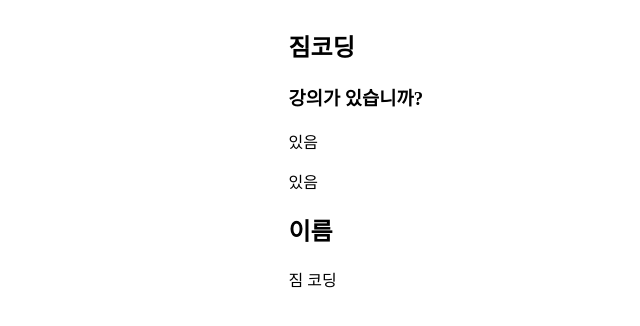
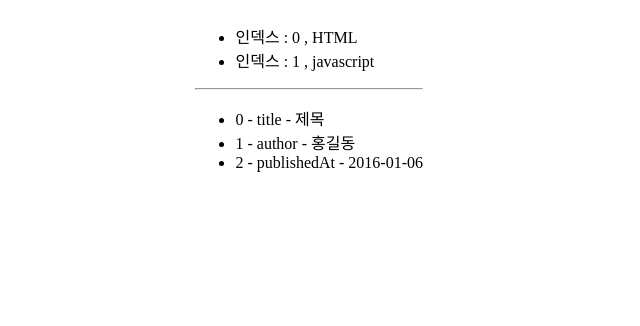
Before and after one commit to navskh/Vue3_Start, a Vue app in the folder learn-vue3/: page / in a window 1280 px wide. Shown: the top 326 px of the page, without its empty margins (217-857 px from the left). Built offline with nearby package versions, Linux system fonts and the light colour scheme.

Commit message:
2022-0819 update

```diff
--- a/learn-vue3/src/App.vue
+++ b/learn-vue3/src/App.vue
@@ -1,48 +1,43 @@
 <template>
 	<div>
-		<h2>{{ teacher.name }}</h2>
-		<h3>강의가 있습니까?</h3>
-		<!-- <p>{{ teacher.lectures.length > 0 ? '있음' : '없음' }}</p> -->
-		<p>{{ hasLecture }}</p>
-		<p>{{ existLecture() }}</p>
-		<h2>이름</h2>
-		<p>{{ fullName }}</p>
+		<ul>
+			<template v-for="(item, index) in evenItems" :key="item.id">
+				<!-- <li v-if="item.id % 2 === 0"> -->
+				<li>인덱스 : {{ index }} , {{ item.message }}</li>
+			</template>
+		</ul>
+		<hr />
+		<ul>
+			<li v-for="(value, key, index) in myObject" :key="key">
+				{{ index }} - {{ key }} - {{ value }}
+			</li>
+		</ul>
 	</div>
 </template>
 
 <script>
-import { reactive, computed, ref } from 'vue';
+import { reactive, computed } from 'vue';
 export default {
 	setup() {
-		const teacher = reactive({
-			name: '짐코딩',
-			lectures: ['HTML/CSS', 'Javascript', 'VUe3'],
+		const items = reactive([
+			{ id: 1, message: 'JAVA' },
+			{ id: 2, message: 'HTML' },
+			{ id: 3, message: 'CSS' },
+			{ id: 4, message: 'javascript' },
+		]);
+
+		const evenItems = computed(() => items.filter(item => item.id % 2 === 0));
+
+		const myObject = reactive({
+			title: '제목',
+			author: '홍길동',
+			publishedAt: '2016-01-06',
 		});
 
-		const hasLecture = computed(() =>
-			teacher.lectures.length > 0 ? '있음' : '없음',
-		);
-
-		const existLecture = () => (teacher.lectures.length > 0 ? '있음' : '없음');
-
-		const firstName = ref('홍');
-		const lastName = ref('길동');
-		const fullName = computed({
-			get() {
-				return firstName.value + ' ' + lastName.value;
-			},
-			set(value) {
-				[firstName.value, lastName.value] = value.split(' ');
-			},
-		});
-
-		fullName.value = '짐 코딩';
-
 		return {
-			teacher,
-			hasLecture,
-			existLecture,
-			fullName,
+			items,
+			evenItems,
+			myObject,
 		};
 	},
 };
```
Also changed, not shown: learn-vue3/src/lectures/10/App_StyleBinding.vue (added, +30 -0 lines), learn-vue3/src/lectures/8/App_computed.vue (added, +51 -0 lines), learn-vue3/src/lectures/9/App_ClassBinding.vue (added, +39 -0 lines).
